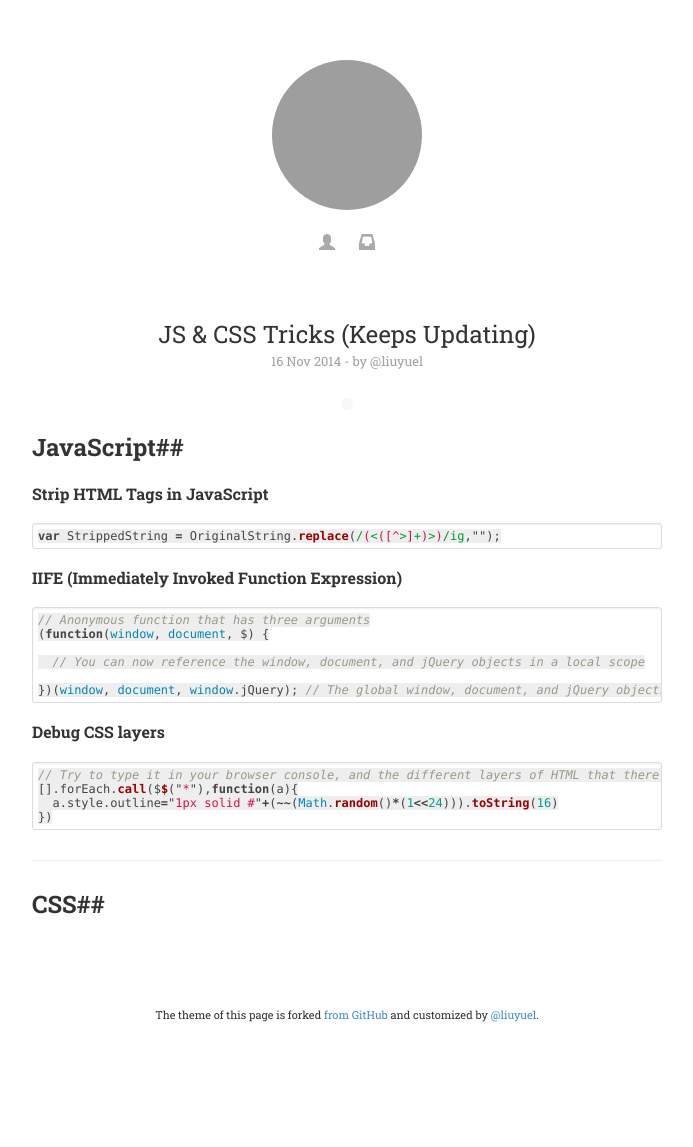
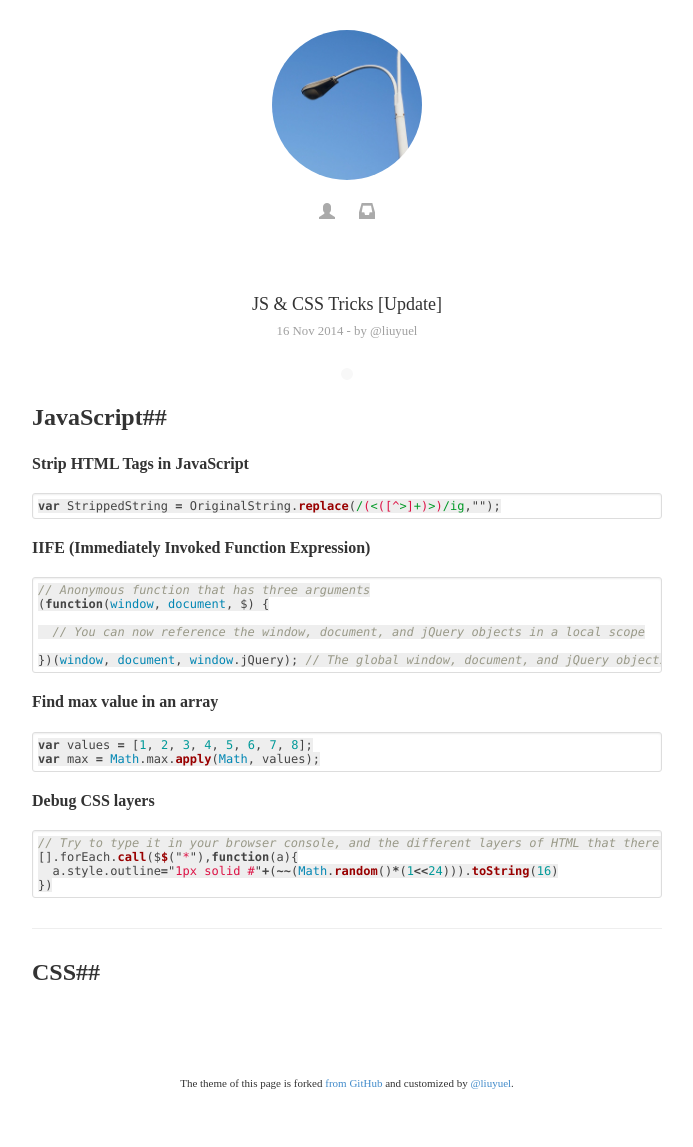
Before and after one commit to lonn/lonn.github.com, a Jekyll site: the page built from _posts/2014-11-16-js-and-css-tricks.md, in a window 1280 px wide. Shown: the whole page, without its empty margins (293-986 px from the left). Built offline with Jekyll 4.4.1, drawn with Linux system fonts in a browser that asks for light colours; some web fonts are replaced; Markdown is read by kramdown in place of the engine named in the settings; before the commit the page ends 1078 px from its top, so only the background shows below that; grey boxes are pictures that could not be loaded.

Commit message:
post update, remove instagram

````diff
--- a/_includes/head.html
+++ b/_includes/head.html
@@ -3,7 +3,7 @@
 <!-- <link href='/assets/normalize.css' rel='stylesheet' type='text/css' /> -->
 <link href='/assets/style.css' rel='stylesheet' type='text/css' />
 <link href='/assets/syntax.css' rel='stylesheet' type='text/css' />
-<link href="http://fonts.googleapis.com/css?family=Roboto+Slab:100,100italic,300,300italic,400,400italic,700,700italic" rel="stylesheet" type="text/css">
+<link href='http://fonts.useso.com/css?family=Merriweather:400,400italic,700' rel='stylesheet' type='text/css'>
 <script>
   (function(i,s,o,g,r,a,m){i['GoogleAnalyticsObject']=r;i[r]=i[r]||function(){
   (i[r].q=i[r].q||[]).push(arguments)},i[r].l=1*new Date();a=s.createElement(o),
--- a/_includes/header.html
+++ b/_includes/header.html
@@ -1,7 +1,8 @@
 <header class="site-header">
   <div class="instagram">
     <!-- www.intagme.com -->
-    <iframe src="http://www.intagme.com/in/?u=eXl1ZWx8c2x8MTUwfDJ8M3x8eWVzfDV8dW5kZWZpbmVkfG5v" allowTransparency="true" frameborder="0" scrolling="no" style="border:none; overflow:hidden; width:150px; height: 150px; border-radius: 50%" ></iframe>
+    <!-- <iframe src="http://www.intagme.com/in/?u=eXl1ZWx8c2x8MTUwfDJ8M3x8eWVzfDV8dW5kZWZpbmVkfG5v" allowTransparency="true" frameborder="0" scrolling="no" style="border:none; overflow:hidden; width:150px; height: 150px; border-radius: 50%" ></iframe> -->
+    <img src="/images/light_by_liuyuel.jpg" alt="">
   </div>
   <div class="container">
     <nav>
--- a/_posts/2014-11-16-js-and-css-tricks.md
+++ b/_posts/2014-11-16-js-and-css-tricks.md
@@ -1,6 +1,6 @@
 ---
 layout: post
-title: JS & CSS Tricks (Keeps Updating)
+title: JS & CSS Tricks [Update]
 date: 2014-11-16 11:05:50
 ---
 
@@ -23,6 +23,13 @@ var StrippedString = OriginalString.replace(/(<([^>]+)>)/ig,"");
 })(window, document, window.jQuery); // The global window, document, and jQuery objects are passed into the anonymous function
 ```
 
+**Find max value in an array**
+
+``` javascript
+var values = [1, 2, 3, 4, 5, 6, 7, 8];
+var max = Math.max.apply(Math, values);
+```
+
 **Debug CSS layers**
 
 ``` javascript
--- a/assets/style.scss
+++ b/assets/style.scss
@@ -5,7 +5,7 @@
 
 body {
   line-height: 1.65em;
-  font-family: "Roboto Slab", serif;
+  font-family: "Merriweather", serif;
   font-size: 16px;
   background-color: #fff;
 }
@@ -36,6 +36,12 @@ hr {
 
 .instagram {
   margin-bottom: 20px;
+
+  img {
+    height: 150px;
+    width: 150px;
+    border-radius: 50%;
+  }
 }
 
 .a-person, .a-page {
@@ -56,7 +62,6 @@ hr {
 
 .site-header {
   text-align: center;
-  margin-top: 30px;
   padding: 30px 0;
 
   a {
@@ -151,7 +156,7 @@ hr {
 }
 
 .post-title {
-  font-size: x-large;
+  font-size: large;
 }
 
 .meta {
````
Also changed, not shown: images/light_by_liuyuel.jpg (added).
